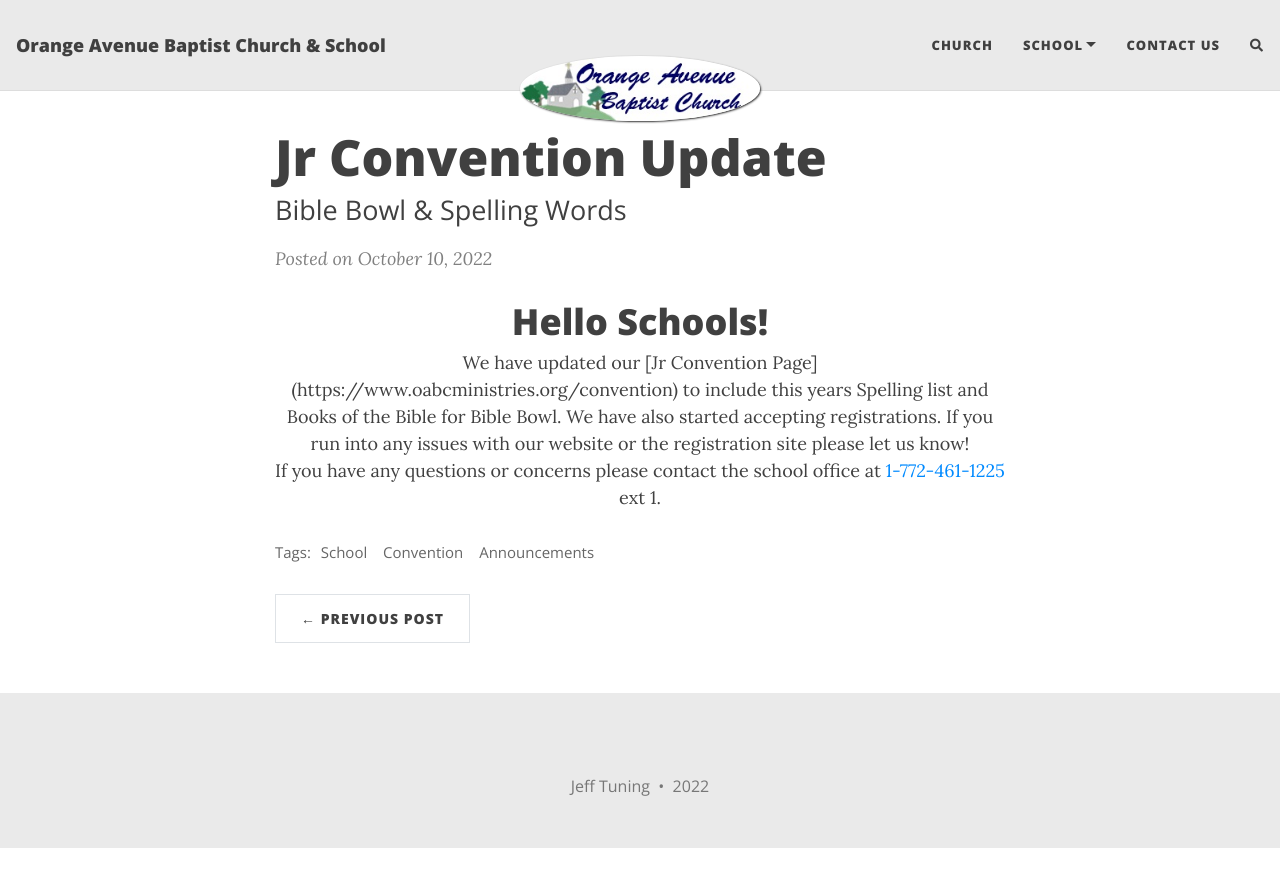
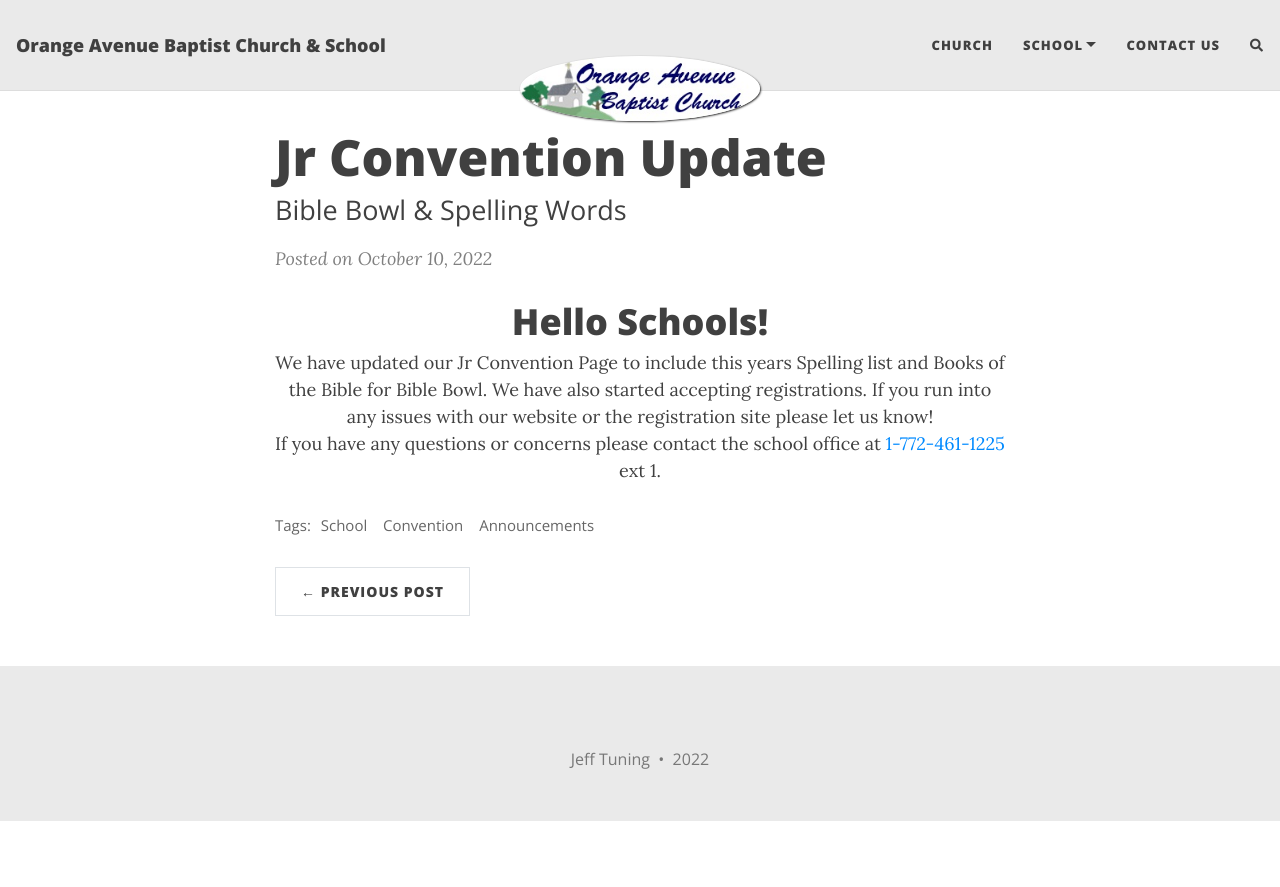
Before and after one commit to techdouttech/oabc-website, a Jekyll site: the page built from _posts/2022-10-10-Jr-Convention-Spelling-List.md, in a window 1280 px wide. Shown: the top 887 px of the page. Built offline with Jekyll 4.4.1, drawn with Linux system fonts in a browser that asks for light colours; nearby versions of some CDN libraries; comment, search, counter and statistics services are not loaded; some of the changed lines change nothing that is shown.

Commit message:
removed md

```diff
--- a/_posts/2022-10-10-Jr-Convention-Spelling-List.md
+++ b/_posts/2022-10-10-Jr-Convention-Spelling-List.md
@@ -11,6 +11,6 @@
 
 <h1>Hello Schools!</h1>
 
-We have updated our [Jr Convention Page](https://www.oabcministries.org/convention) to include this years Spelling list and Books of the Bible for Bible Bowl. We have also started accepting registrations. If you run into any issues with our website or the registration site please let us know!<br />
+We have updated our Jr Convention Page to include this years Spelling list and Books of the Bible for Bible Bowl. We have also started accepting registrations. If you run into any issues with our website or the registration site please let us know!<br />
 
 If you have any questions or concerns please contact the school office at <a href="tel:+17724611225">1-772-461-1225</a> ext 1.<br />
```
